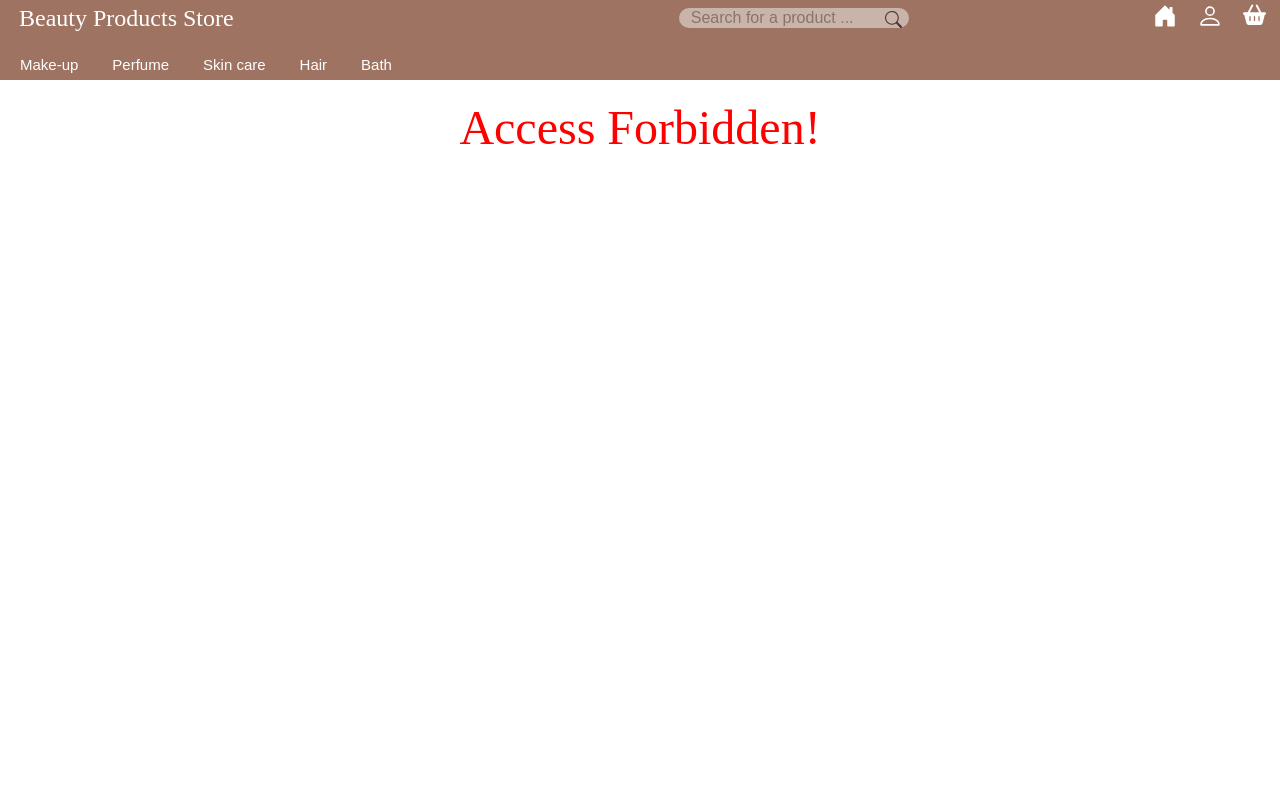
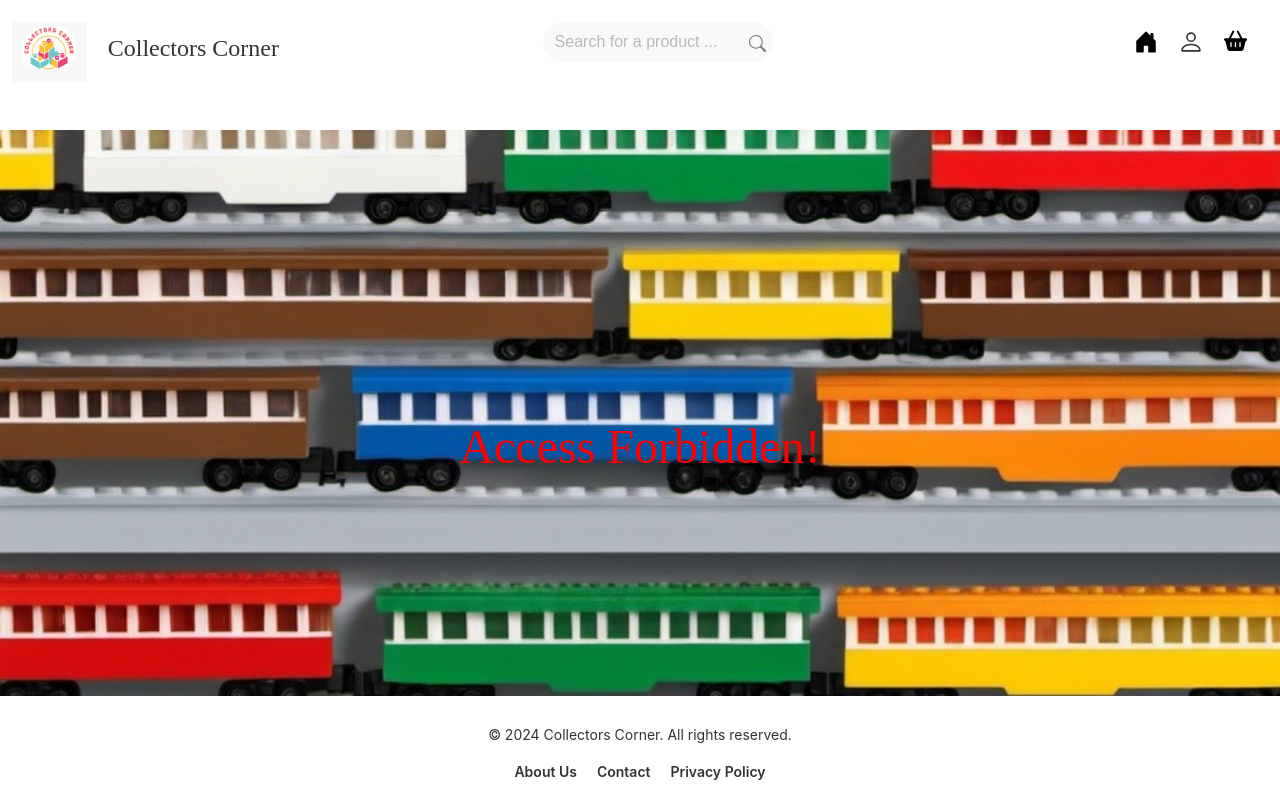
Before and after one commit to corinapurcareanu/collectors-corner-fe, a React (Create React App) app: page /accessForbidden in a window 1280 px wide. Built offline with nearby package versions, Linux system fonts and the light colour scheme.

Commit message:
landing page

```diff
--- a/src/App.js
+++ b/src/App.js
@@ -69,6 +69,8 @@ import { FeetCare } from './components/products/skincare/feet-care/feet-care';
 import { HandsCare } from './components/products/skincare/hands-care/hands-care';
 import { AccessForbidden } from './components/access.forbidden/access.forbidden';
 import ProtectedRoutes from './_auth/protected.routes';
+import {Footer} from "./components/footer/footer";
+
 import { useState } from 'react';
 
 function App() {
@@ -149,6 +151,7 @@ function App() {
               <Route path="/skin-care/face-care/face-mask" element={<FaceMask />}/>
               <Route element={<AccessForbidden />} />
             </Routes>
+            <Footer />
         </Router>
     </div>
   );
--- /dev/null
+++ b/src/components/footer/footer.css
@@ -0,0 +1,36 @@
+.footer {
+  background-color: white;
+  color: #333;
+  padding: 20px 0;
+  text-align: center;
+  font-size: 14px;
+  position: relative;
+  bottom: 0;
+  width: 100%; /* Ensure full width */
+  left: 0; /* Align to the left of the viewport */
+  right: 0; /* Align to the right of the viewport */
+  margin: 0; /* Remove any default margin */
+  position: fixed;
+}
+
+.footer-content {
+  width: 100%; /* Full width of the footer */
+  padding: 0 20px; /* Optional padding to avoid touching edges */
+  max-width: none; /* Remove max-width to allow full width */
+  box-sizing: border-box; /* Include padding in width calculation */
+}
+
+.footer-links {
+  margin-top: 10px;
+}
+
+.footer-link {
+  color: #333;
+  text-decoration: none;
+  margin: 0 10px;
+  font-weight: 600;
+}
+
+.footer-link:hover {
+  text-decoration: underline;
+}
--- /dev/null
+++ b/src/components/footer/footer.jsx
@@ -0,0 +1,20 @@
+import {React} from "react"
+import './footer.css';
+
+export const Footer = () => {
+
+
+    return (
+
+        <footer className="footer">
+        <div className="footer-content">
+          <p>&copy; 2024 Collectors Corner. All rights reserved.</p>
+          <div className="footer-links">
+            <a href="#" className="footer-link">About Us</a>
+            <a href="#" className="footer-link">Contact</a>
+            <a href="#" className="footer-link">Privacy Policy</a>
+          </div>
+        </div>
+      </footer>
+    );
+};
--- a/src/components/header/header.css
+++ b/src/components/header/header.css
@@ -27,11 +27,11 @@
     top: 0;
     left: 0;
     right: 0;
-    height: 80px;
+    height: 130px;
     display: flex;
-    align-items: center;
-    background-color: #9e7361;
-    color: white;
+    align-items: flex-start; /* Align items to the top */
+    background-color: white;
+    color: #333;
     font-weight: 600;
     position: fixed;
     z-index: 1000;
@@ -39,6 +39,13 @@
 
   table {
     width: 100%;
+    height: 100%; /* Ensure the table takes full height */
+  }
+
+  td {
+    vertical-align: top; /* Align the content inside <td> to the top */
+    padding: 0px 10px; /* Optional: add some spacing */
+    padding-top: 20px;
   }
 
   .toolbar #user-logo {
@@ -115,7 +122,7 @@
   .search-bar {
     width: 100%;
     max-width: 230px;
-    max-height: 25px;
+    height: 40px;
     display: flex;
     background-color: whitesmoke;
     opacity: 50%;
@@ -158,7 +165,7 @@
 
 
 .dropbtn {
-    color: white;
+    color: #333;
     padding: 7px;
     background-color: transparent;
     border: transparent;
@@ -170,7 +177,7 @@
   }
 
   .dropbtn:hover {
-    color: white;
+    color: #333;
     transform: translateY(-3px);
     box-shadow: 0 4px 17px rgba(0, 0, 0, 0.35);
     cursor: pointer;
@@ -182,14 +189,14 @@
     background-color: transparent;
     border: transparent;
     font-size: 15px;
-    color: white;
+    color: #333;
     box-shadow: 0 4px 17px rgba(0, 0, 0, 0.35);
     cursor: pointer;
     font-weight: normal;
   }
 
   .admin-functions {
-    color: white;
+    color: #333;
     padding: 7px;
     background-color: transparent;
     border: transparent;
@@ -199,7 +206,7 @@
   }
 
   .user-functions {
-    color: white;
+    color: #333;
     padding: 7px;
     background-color: transparent;
     border: transparent;
@@ -353,6 +360,13 @@
     font-weight: normal;
   }
 
+  .store-logo {
+    height: 60px; /* Adjust the height of the logo */
+    width: auto; /* Maintain aspect ratio */
+    margin-right: 5px; /* Space between the image and the text */
+    vertical-align: middle; /* Align the image in line with the text */
+}
+
   @media screen and (max-width: 950px) {
     .products {
       display: none;
--- a/src/components/header/header.jsx
+++ b/src/components/header/header.jsx
@@ -5,6 +5,8 @@ import UserAuthComponent from '../../_auth/user.auth';
 import { useNavigate } from 'react-router-dom';
 import { useState , useEffect, useCallback} from 'react';
 import ProductService from "../../_services/product.service";
+import logoImage from '../../img/collectors-corner.jpeg';
+
 
 export const Header = ({cartCount, setCartCount}) => {
     const location = useLocation();
@@ -21,8 +23,8 @@ export const Header = ({cartCount, setCartCount}) => {
     const searchByKeyword = (event) => {
         event.preventDefault();
         console.log(key);
-        navigate(`/search-view/${key}`)
-        setKey('')
+        // navigate(`/search-view/${key}`)
+        // setKey('')
     };
 
     return (
@@ -30,10 +32,10 @@ export const Header = ({cartCount, setCartCount}) => {
         <table>
             <tr>
                 <td align="left">
-                    <span className="store">Beauty Products Store</span>
+                    <img src={logoImage} alt="logo" className="store-logo" />
+                    <span className="store">Collectors Corner</span>
                 </td>
                 <td>
-                    {/* Large windows size */}
                      <form className="search-bar" onSubmit={searchByKeyword}>
                         <input
                             type="text"
@@ -44,12 +46,11 @@ export const Header = ({cartCount, setCartCount}) => {
                             onChange={(event) => setKey(event.target.value)}
                         />
                         <button type="submit">
-                            <svg id="search-logo" xmlns="http://www.w3.org/2000/svg" width="17" height="27" fill="currentColor" className="bi bi-search" viewBox="0 0 16 18">
+                            <svg id="search-logo" xmlns="http://www.w3.org/2000/svg" width="17" height="57" fill="currentColor" className="bi bi-search" viewBox="0 0 16 18">
                             <path d="M11.742 10.344a6.5 6.5 0 1 0-1.397 1.398h-.001c.03.04.062.078.098.115l3.85 3.85a1 1 0 0 0 1.415-1.414l-3.85-3.85a1.007 1.007 0 0 0-.115-.1zM12 6.5a5.5 5.5 0 1 1-11 0 5.5 5.5 0 0 1 11 0z" id="mainIconPathAttribute"></path>
                             </svg>
                         </button>
                         </form>
-                        {/* Small windows size */}
                         <form className="search-bar-small" onSubmit={searchByKeyword}>
                         <input
                             type="text"
@@ -60,7 +61,7 @@ export const Header = ({cartCount, setCartCount}) => {
                             onChange={(event) => setKey(event.target.value)}
                         />
                         <button type="submit">
-                            <svg id="search-logo" xmlns="http://www.w3.org/2000/svg" width="17" height="27" fill="currentColor" className="bi bi-search" viewBox="0 0 16 18">
+                            <svg id="search-logo" xmlns="http://www.w3.org/2000/svg" width="17" height="57" fill="currentColor" className="bi bi-search" viewBox="0 0 16 18">
                             <path d="M11.742 10.344a6.5 6.5 0 1 0-1.397 1.398h-.001c.03.04.062.078.098.115l3.85 3.85a1 1 0 0 0 1.415-1.414l-3.85-3.85a1.007 1.007 0 0 0-.115-.1zM12 6.5a5.5 5.5 0 1 1-11 0 5.5 5.5 0 0 1 11 0z" id="mainIconPathAttribute"></path>
                             </svg>
                         </button>
@@ -71,11 +72,11 @@ export const Header = ({cartCount, setCartCount}) => {
                     <Link to="/">
                     {location.pathname !== '/' ? (
                         <svg id="home-logo" data-name="Logo" xmlns="http://www.w3.org/2000/svg" width="24" height="24" viewBox="0 0 16 16">
-                            <path d="M6.5 14.5v-3.505c0-.245.25-.495.5-.495h2c.25 0 .5.25.5.5v3.5a.5.5 0 0 0 .5.5h4a.5.5 0 0 0 .5-.5v-7a.5.5 0 0 0-.146-.354L13 5.793V2.5a.5.5 0 0 0-.5-.5h-1a.5.5 0 0 0-.5.5v1.293L8.354 1.146a.5.5 0 0 0-.708 0l-6 6A.5.5 0 0 0 1.5 7.5v7a.5.5 0 0 0 .5.5h4a.5.5 0 0 0 .5-.5z" fill="white"></path>
+                            <path d="M6.5 14.5v-3.505c0-.245.25-.495.5-.495h2c.25 0 .5.25.5.5v3.5a.5.5 0 0 0 .5.5h4a.5.5 0 0 0 .5-.5v-7a.5.5 0 0 0-.146-.354L13 5.793V2.5a.5.5 0 0 0-.5-.5h-1a.5.5 0 0 0-.5.5v1.293L8.354 1.146a.5.5 0 0 0-.708 0l-6 6A.5.5 0 0 0 1.5 7.5v7a.5.5 0 0 0 .5.5h4a.5.5 0 0 0 .5-.5z" fill="#333;"></path>
                         </svg>
                         ) : (
                         <svg id="home-logo-current" data-name="Logo" xmlns="http://www.w3.org/2000/svg" width="24" height="24" viewBox="0 0 16 16">
-                            <path d="M6.5 14.5v-3.505c0-.245.25-.495.5-.495h2c.25 0 .5.25.5.5v3.5a.5.5 0 0 0 .5.5h4a.5.5 0 0 0 .5-.5v-7a.5.5 0 0 0-.146-.354L13 5.793V2.5a.5.5 0 0 0-.5-.5h-1a.5.5 0 0 0-.5.5v1.293L8.354 1.146a.5.5 0 0 0-.708 0l-6 6A.5.5 0 0 0 1.5 7.5v7a.5.5 0 0 0 .5.5h4a.5.5 0 0 0 .5-.5z" fill="white"></path>
+                            <path d="M6.5 14.5v-3.505c0-.245.25-.495.5-.495h2c.25 0 .5.25.5.5v3.5a.5.5 0 0 0 .5.5h4a.5.5 0 0 0 .5-.5v-7a.5.5 0 0 0-.146-.354L13 5.793V2.5a.5.5 0 0 0-.5-.5h-1a.5.5 0 0 0-.5.5v1.293L8.354 1.146a.5.5 0 0 0-.708 0l-6 6A.5.5 0 0 0 1.5 7.5v7a.5.5 0 0 0 .5.5h4a.5.5 0 0 0 .5-.5z" fill="#333;"></path>
                         </svg>
                         )
                     }
@@ -95,10 +96,10 @@ export const Header = ({cartCount, setCartCount}) => {
                             <rect width="400" height="400" fill="none" />
                             <path
                             d="M8,8a3,3,0,1,0,0-6,3,3,0,0,0,0,6zm2-3a2,2,0,1,1-4,0,2,2,0,0,1,4,0zm4,8c0,1-1,1-1,1H3s-1,0-1-1,1-4,6-4,6,3,6,4zm-1-.004c-.001-.246-.154-.986-.832-1.664C11.516,10.68,10.289,10,8,10c-2.29,0-3.516.68-4.168,1.332-.678.678-.83,1.418-.832,1.664h10z"
-                            fill="white"
+                            fill="#333;"
                             ></path>
                         </svg>
-                        <div className="dropdown-content">
+                        {/* <div className="dropdown-content">
                             {!userAuthService.isLoggedIn() ? (
                                 <>
                                 <Link to="/authenticate">
@@ -112,18 +113,19 @@ export const Header = ({cartCount, setCartCount}) => {
                             (
                                 <button className="authenticate" onClick={handleLogout}> Log-out </button>
                             )}
-                        </div>
+                        </div> */}
                     </div>
 
-                    <div style={{position: 'relative', display: 'inline-block'}}>
-                        <Link to="cart">
+                    <div style={{position: 'relative', display: 'inline-block', marginRight: '10px'}}>
+                        {/* <Link to="cart"> */}
+                        <Link to="/">
                         {location.pathname !== 'cart' ? (
                             <svg id="shopping-logo" data-name="Logo"  xmlns="http://www.w3.org/2000/svg" width="24" height="24" viewBox="0 0 600 572">
-                                <path d="M171.7 191.1H404.3L322.7 35.07C316.6 23.31 321.2 8.821 332.9 2.706C344.7-3.409 359.2 1.167 365.3 12.93L458.4 191.1H544C561.7 191.1 576 206.3 576 223.1C576 241.7 561.7 255.1 544 255.1L492.1 463.5C484.1 492 459.4 512 430 512H145.1C116.6 512 91 492 83.88 463.5L32 255.1C14.33 255.1 0 241.7 0 223.1C0 206.3 14.33 191.1 32 191.1H117.6L210.7 12.93C216.8 1.167 231.3-3.409 243.1 2.706C254.8 8.821 259.4 23.31 253.3 35.07L171.7 191.1zM191.1 303.1C191.1 295.1 184.8 287.1 175.1 287.1C167.2 287.1 159.1 295.1 159.1 303.1V399.1C159.1 408.8 167.2 415.1 175.1 415.1C184.8 415.1 191.1 408.8 191.1 399.1V303.1zM271.1 303.1V399.1C271.1 408.8 279.2 415.1 287.1 415.1C296.8 415.1 304 408.8 304 399.1V303.1C304 295.1 296.8 287.1 287.1 287.1C279.2 287.1 271.1 295.1 271.1 303.1zM416 303.1C416 295.1 408.8 287.1 400 287.1C391.2 287.1 384 295.1 384 303.1V399.1C384 408.8 391.2 415.1 400 415.1C408.8 415.1 416 408.8 416 399.1V303.1z" fill="white"></path>
+                                <path d="M171.7 191.1H404.3L322.7 35.07C316.6 23.31 321.2 8.821 332.9 2.706C344.7-3.409 359.2 1.167 365.3 12.93L458.4 191.1H544C561.7 191.1 576 206.3 576 223.1C576 241.7 561.7 255.1 544 255.1L492.1 463.5C484.1 492 459.4 512 430 512H145.1C116.6 512 91 492 83.88 463.5L32 255.1C14.33 255.1 0 241.7 0 223.1C0 206.3 14.33 191.1 32 191.1H117.6L210.7 12.93C216.8 1.167 231.3-3.409 243.1 2.706C254.8 8.821 259.4 23.31 253.3 35.07L171.7 191.1zM191.1 303.1C191.1 295.1 184.8 287.1 175.1 287.1C167.2 287.1 159.1 295.1 159.1 303.1V399.1C159.1 408.8 167.2 415.1 175.1 415.1C184.8 415.1 191.1 408.8 191.1 399.1V303.1zM271.1 303.1V399.1C271.1 408.8 279.2 415.1 287.1 415.1C296.8 415.1 304 408.8 304 399.1V303.1C304 295.1 296.8 287.1 287.1 287.1C279.2 287.1 271.1 295.1 271.1 303.1zM416 303.1C416 295.1 408.8 287.1 400 287.1C391.2 287.1 384 295.1 384 303.1V399.1C384 408.8 391.2 415.1 400 415.1C408.8 415.1 416 408.8 416 399.1V303.1z" fill="#333;"></path>
                             </svg>
                             ) : (
                             <svg id="shopping-logo-current" data-name="Logo"  xmlns="http://www.w3.org/2000/svg" width="24" height="24" viewBox="0 0 600 572">
-                                <path d="M171.7 191.1H404.3L322.7 35.07C316.6 23.31 321.2 8.821 332.9 2.706C344.7-3.409 359.2 1.167 365.3 12.93L458.4 191.1H544C561.7 191.1 576 206.3 576 223.1C576 241.7 561.7 255.1 544 255.1L492.1 463.5C484.1 492 459.4 512 430 512H145.1C116.6 512 91 492 83.88 463.5L32 255.1C14.33 255.1 0 241.7 0 223.1C0 206.3 14.33 191.1 32 191.1H117.6L210.7 12.93C216.8 1.167 231.3-3.409 243.1 2.706C254.8 8.821 259.4 23.31 253.3 35.07L171.7 191.1zM191.1 303.1C191.1 295.1 184.8 287.1 175.1 287.1C167.2 287.1 159.1 295.1 159.1 303.1V399.1C159.1 408.8 167.2 415.1 175.1 415.1C184.8 415.1 191.1 408.8 191.1 399.1V303.1zM271.1 303.1V399.1C271.1 408.8 279.2 415.1 287.1 415.1C296.8 415.1 304 408.8 304 399.1V303.1C304 295.1 296.8 287.1 287.1 287.1C279.2 287.1 271.1 295.1 271.1 303.1zM416 303.1C416 295.1 408.8 287.1 400 287.1C391.2 287.1 384 295.1 384 303.1V399.1C384 408.8 391.2 415.1 400 415.1C408.8 415.1 416 408.8 416 399.1V303.1z" fill="white"></path>
+                                <path d="M171.7 191.1H404.3L322.7 35.07C316.6 23.31 321.2 8.821 332.9 2.706C344.7-3.409 359.2 1.167 365.3 12.93L458.4 191.1H544C561.7 191.1 576 206.3 576 223.1C576 241.7 561.7 255.1 544 255.1L492.1 463.5C484.1 492 459.4 512 430 512H145.1C116.6 512 91 492 83.88 463.5L32 255.1C14.33 255.1 0 241.7 0 223.1C0 206.3 14.33 191.1 32 191.1H117.6L210.7 12.93C216.8 1.167 231.3-3.409 243.1 2.706C254.8 8.821 259.4 23.31 253.3 35.07L171.7 191.1zM191.1 303.1C191.1 295.1 184.8 287.1 175.1 287.1C167.2 287.1 159.1 295.1 159.1 303.1V399.1C159.1 408.8 167.2 415.1 175.1 415.1C184.8 415.1 191.1 408.8 191.1 399.1V303.1zM271.1 303.1V399.1C271.1 408.8 279.2 415.1 287.1 415.1C296.8 415.1 304 408.8 304 399.1V303.1C304 295.1 296.8 287.1 287.1 287.1C279.2 287.1 271.1 295.1 271.1 303.1zM416 303.1C416 295.1 408.8 287.1 400 287.1C391.2 287.1 384 295.1 384 303.1V399.1C384 408.8 391.2 415.1 400 415.1C408.8 415.1 416 408.8 416 399.1V303.1z" fill="#333;"></path>
                             </svg>
                             )
                         }
@@ -137,9 +139,8 @@ export const Header = ({cartCount, setCartCount}) => {
                 </td>
             </tr>
 
-            <tr>
+        {/*    <tr>
                 <td align="left">
-                    {/* Large window size */}
                 <div className="products">
                     <div className="dropdown">
                     <Link to="/make-up">
@@ -339,10 +340,9 @@ export const Header = ({cartCount, setCartCount}) => {
 
                 </div>
 
-                 {/* Small window size */}
                  <div className="small-dropdown">
                     <svg id="menu-logo" data-name="Logo" xmlns="http://www.w3.org/2000/svg" width="26" height="26" fill="currentColor" className="bi bi-person" viewBox="0 0 16 16">
-                        <path fillRule="evenodd" d="M2.5 12a.5.5 0 0 1 .5-.5h10a.5.5 0 0 1 0 1H3a.5.5 0 0 1-.5-.5zm0-4a.5.5 0 0 1 .5-.5h10a.5.5 0 0 1 0 1H3a.5.5 0 0 1-.5-.5zm0-4a.5.5 0 0 1 .5-.5h10a.5.5 0 0 1 0 1H3a.5.5 0 0 1-.5-.5z" fill="white"></path>
+                        <path fillRule="evenodd" d="M2.5 12a.5.5 0 0 1 .5-.5h10a.5.5 0 0 1 0 1H3a.5.5 0 0 1-.5-.5zm0-4a.5.5 0 0 1 .5-.5h10a.5.5 0 0 1 0 1H3a.5.5 0 0 1-.5-.5zm0-4a.5.5 0 0 1 .5-.5h10a.5.5 0 0 1 0 1H3a.5.5 0 0 1-.5-.5z" fill="#333;"></path>
                     </svg>
                     <div className="small-dropdown-content">
                         <div className="products-small">
@@ -580,7 +580,7 @@ export const Header = ({cartCount, setCartCount}) => {
                 )}
                 </td>
                 <td></td>
-            </tr>
+            </tr> */}
         </table>
     </div>
     );
--- a/src/components/home/home.css
+++ b/src/components/home/home.css
@@ -85,6 +85,62 @@
     border-radius: 3px;
   }
 
+  body {
+    margin: 0;
+    padding: 0;
+    background-image: url('../../img/trains.jpeg'); /* Set the background image */
+    background-size: cover; /* Make the image cover the entire viewport */
+    background-position: center; /* Center the image */
+    background-repeat: no-repeat; /* Prevent tiling of the image */
+    height: 100vh; /* Full height of the viewport */
+    display: flex;
+    justify-content: center;
+    align-items: center;
+  }
+
+  .outer-container {
+    display: flex;
+    justify-content: center;
+    align-items: center;
+    flex-direction: column;
+    text-align: center;
+    height: 100vh;
+  }
+
+  .inner-container {
+    display: flex;
+    gap: 40px; /* Space between the two inner containers */
+  }
+
+  .item-container {
+    background-color: rgba(255, 255, 255, 0.8); /* Semi-transparent background */
+    padding: 20px;
+    border-radius: 10px;
+    box-shadow: 0 4px 8px rgba(0, 0, 0, 0.2); /* Add shadow for depth */
+  }
+
+  h2 {
+    margin: 0;
+    font-size: 30px;
+    color: #333;
+  }
+
+  .custom-button {
+    padding: 10px 20px;
+    font-size: 16px;
+    color: white;
+    background-color: #ff8000;
+    border: none;
+    border-radius: 4px;
+    cursor: pointer;
+    margin-top: 20px;
+    transition: background-color 0.3s ease;
+  }
+
+  .custom-button:hover {
+    background-color: #aa5500;
+  }
+
   @media screen and (max-width: 800px) {
     .products {
       display: none;
--- a/src/components/home/home.jsx
+++ b/src/components/home/home.jsx
@@ -9,64 +9,78 @@ import { useNavigate } from 'react-router-dom';
 import '@material-ui/core/styles';
 
 export const Home = () => {
-    const [productDetails, setProductDetails] = useState([]);
-    const userAuthService = new UserAuthComponent();
-    const [showPreviousPageButton, setShowPreviousPageButton] = useState(false);
-    const [showNextPageButton, setShowNextPageButton] = useState(false);
-    const [showPageNumber, setShowPageNumber] = useState(true);
-    const [pageNumber, setPageNumber] = useState(0);
-    const navigate = useNavigate();
+    // const [productDetails, setProductDetails] = useState([]);
+    // const userAuthService = new UserAuthComponent();
+    // const [showPreviousPageButton, setShowPreviousPageButton] = useState(false);
+    // const [showNextPageButton, setShowNextPageButton] = useState(false);
+    // const [showPageNumber, setShowPageNumber] = useState(true);
+    // const [pageNumber, setPageNumber] = useState(0);
+    // const navigate = useNavigate();
 
-    const nextPage = (event) => {
-        event.preventDefault();
-        setPageNumber(pageNumber + 1);
-    }
+    // const nextPage = (event) => {
+    //     event.preventDefault();
+    //     setPageNumber(pageNumber + 1);
+    // }
 
-    const previousPage= (event) => {
-        event.preventDefault();
-        setPageNumber(pageNumber - 1);
-    }
+    // const previousPage= (event) => {
+    //     event.preventDefault();
+    //     setPageNumber(pageNumber - 1);
+    // }
 
-    const getAllProducts = useCallback(async () => {
-        if(pageNumber > 0){
-            setShowPreviousPageButton(true);
-          } else {
-            setShowPreviousPageButton(false);
-          }
-        const productService = new ProductService();
-        const imageProcessingService = new ImageProcessingService();
-        try {
-            console.log(pageNumber);
-          const productsResponse = await productService.getAllProducts(pageNumber);
-          if(productsResponse.data.length === 12) {
-            setShowNextPageButton(true);
-           } else {
-            setShowNextPageButton(false);
-            if(pageNumber === 0) {
-                setShowPageNumber(false);
-            }
-           }
+    // const getAllProducts = useCallback(async () => {
+    //     if(pageNumber > 0){
+    //         setShowPreviousPageButton(true);
+    //       } else {
+    //         setShowPreviousPageButton(false);
+    //       }
+    //     const productService = new ProductService();
+    //     const imageProcessingService = new ImageProcessingService();
+    //     try {
+    //         console.log(pageNumber);
+    //       const productsResponse = await productService.getAllProducts(pageNumber);
+    //       if(productsResponse.data.length === 12) {
+    //         setShowNextPageButton(true);
+    //        } else {
+    //         setShowNextPageButton(false);
+    //         if(pageNumber === 0) {
+    //             setShowPageNumber(false);
+    //         }
+    //        }
 
-          const productsWithImages = await Promise.all(
-            productsResponse.data.map(async (product) => {
-              const productWithImages = await imageProcessingService.createImages(product);
-              return productWithImages;
-            })
-          );
+    //       const productsWithImages = await Promise.all(
+    //         productsResponse.data.map(async (product) => {
+    //           const productWithImages = await imageProcessingService.createImages(product);
+    //           return productWithImages;
+    //         })
+    //       );
 
-          setProductDetails(productsWithImages);
-        } catch (error) {
-          console.error(error);
-        }
-      }, [pageNumber]);
+    //       setProductDetails(productsWithImages);
+    //     } catch (error) {
+    //       console.error(error);
+    //     }
+    //   }, [pageNumber]);
 
-      useEffect(() => {
-        getAllProducts();
-      }, [getAllProducts]);
+    //   useEffect(() => {
+    //     getAllProducts();
+    //   }, [getAllProducts]);
 
     return (
         <Container>
-            <div className="welcome">
+        <div className="outer-container">
+            <div className="inner-container">
+                <div className="item-container">
+                <h2>Our Lego</h2>
+                <p>Explore the best Lego in our collection!</p>
+                <button className="custom-button">Explore Lego</button>
+                </div>
+                <div className="item-container">
+                <h2>Our Trains</h2>
+                <p>Explore the best Trains in our collection!</p>
+                <button className="custom-button">Explore Trains</button>
+                </div>
+            </div>
+        </div>
+         {/*   <div className="welcome">
                 {userAuthService.isLoggedIn() && (
                     <h1>Welcome, {userAuthService.getName()} !</h1>
                 )}
@@ -140,7 +154,7 @@ export const Home = () => {
                         <button className='page-navigation-button-color' type="button"  onClick={nextPage}>{'>>'}</button>
                     )}
                 </div>
-            </div>
+            </div> */}
         </Container>
     );
 }
```
Also changed, not shown: src/img/collectors-corner.jpeg (added), src/img/trains.jpeg (added).
